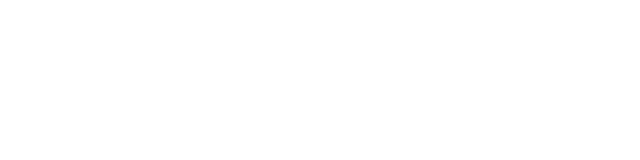
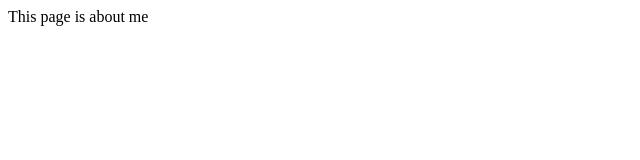
Before and after one commit to Alzubair98/portfolio, a Nuxt app: page /about in a window 1280 px wide. Before the commit this address had no page. Shown: the top 160 px of the page, without its empty margins (0-640 px from the left). Built offline with nearby package versions, Linux system fonts and the light colour scheme.

Commit message:
add about page

```diff
--- /dev/null
+++ b/app/pages/about.vue
@@ -0,0 +1,3 @@
+<template>
+  <div>This page is about me</div>
+</template>
```
